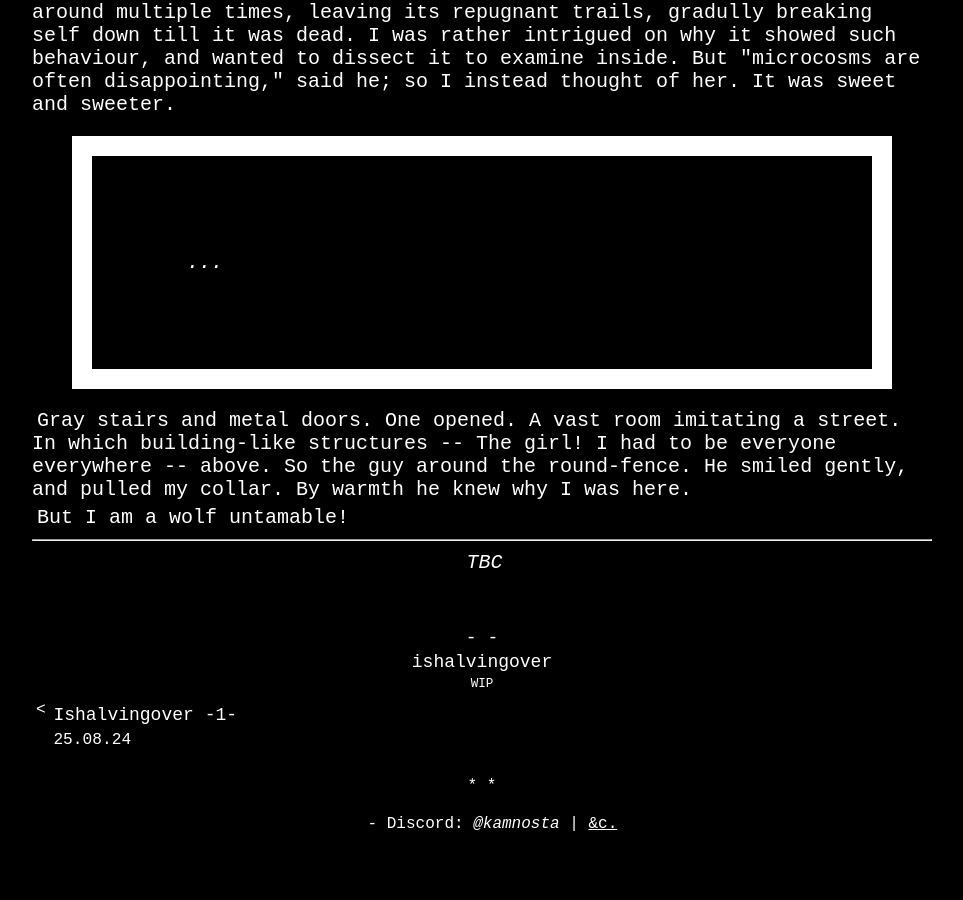
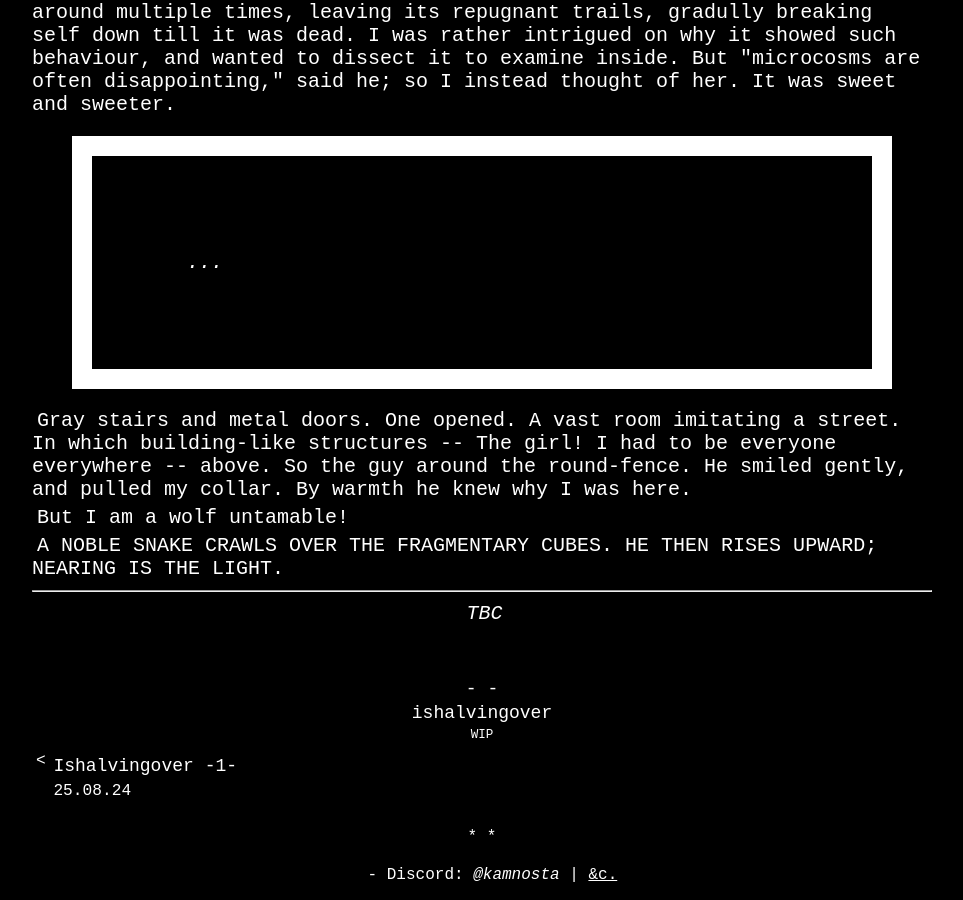
Before and after one commit to kamnosta/kamnosta.github.io, a Jekyll site: the page built from _ishalvingover/25-09-14-2.md, in a window 1280 px wide and 900 px high, scrolled down 3510 px. Shown: the whole window, without its empty margins (158-1121 px from the left). Built offline with Jekyll 4.4.1, drawn with Linux system fonts in a browser that asks for light colours; before the commit the page ends 4359 px from its top, so only the background shows below that.

Commit message:
iho2 update

```diff
--- a/_ishalvingover/25-09-14-2.md
+++ b/_ishalvingover/25-09-14-2.md
@@ -45,6 +45,8 @@ Gray stairs and metal doors. One opened. A vast room imitating a street. In whic
 
 But I am a wolf untamable!
 
+A NOBLE SNAKE CRAWLS OVER THE FRAGMENTARY CUBES. HE THEN RISES UPWARD; NEARING IS THE LIGHT.
+
 ---
 
 <p class="text-align-center"><i>TBC</i></p>
```
